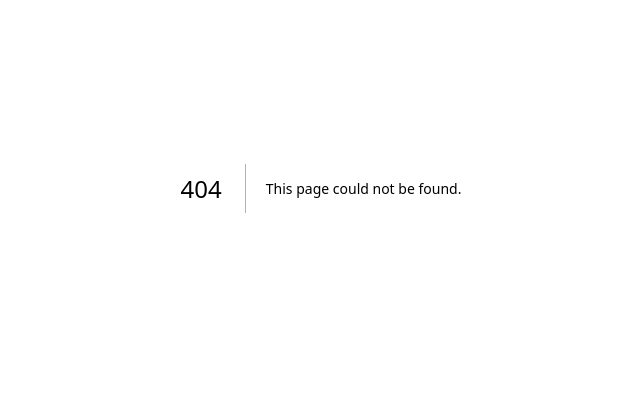
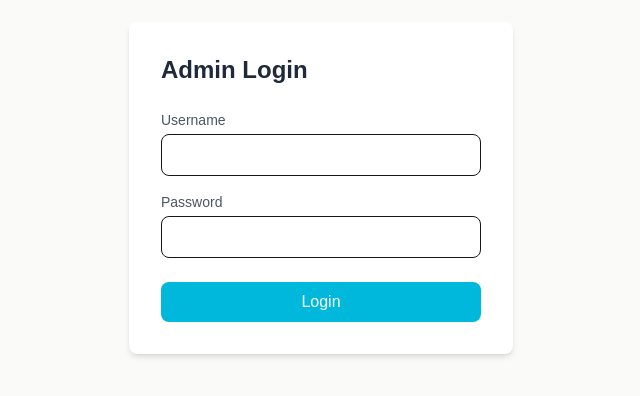
Before and after one commit to AdrianBintang29/portfolio-adrian, a Next.js app: page /admin/login in a window 1280 px wide. Before the commit this address had no page. Shown: the part 212-608 px from the top of the page, without its empty margins (319-959 px from the left). Built offline with nearby package versions, Linux system fonts and the light colour scheme; a web font is replaced by a local one.

Commit message:
Tambah halaman admin login dan dashboard

```diff
--- /dev/null
+++ b/app/admin/dashboard/page.tsx
@@ -0,0 +1,62 @@
+"use client";
+
+import { useEffect, useState } from "react";
+import { useRouter } from "next/navigation";
+
+type Project = {
+  id: number;
+  title: string;
+  description: string;
+  link: string;
+};
+
+export default function DashboardPage() {
+  const [projects, setProjects] = useState<Project[]>([]);
+  const router = useRouter();
+
+  useEffect(() => {
+    const token = localStorage.getItem("token");
+    if (!token) {
+      router.push("/admin/login");
+      return;
+    }
+
+    fetch("http://localhost:8080/projects")
+      .then((res) => res.json())
+      .then((data) => setProjects(data));
+  }, [router]);
+
+  function handleLogout() {
+    localStorage.removeItem("token");
+    router.push("/admin/login");
+  }
+
+  return (
+    <main className="min-h-screen bg-stone-50 dark:bg-neutral-900 p-8">
+      <div className="max-w-2xl mx-auto">
+        <div className="flex justify-between items-center mb-6">
+          <h1 className="text-2xl font-bold text-gray-800 dark:text-white">Dashboard Admin</h1>
+          <button
+            onClick={handleLogout}
+            className="px-4 py-2 bg-red-500 hover:bg-red-600 text-white rounded-lg text-sm"
+          >
+            Logout
+          </button>
+        </div>
+
+        <h2 className="text-lg font-semibold text-gray-700 dark:text-gray-200 mb-3">Daftar Project</h2>
+        <div className="space-y-3">
+          {projects.map((project) => (
+            <div
+              key={project.id}
+              className="p-4 bg-white dark:bg-neutral-800 rounded-lg shadow"
+            >
+              <h3 className="font-semibold text-gray-800 dark:text-white">{project.title}</h3>
+              <p className="text-sm text-gray-500 dark:text-gray-400">{project.description}</p>
+            </div>
+          ))}
+        </div>
+      </div>
+    </main>
+  );
+}
--- /dev/null
+++ b/app/admin/login/page.tsx
@@ -0,0 +1,80 @@
+"use client";
+
+import { useState } from "react";
+import { useRouter } from "next/navigation";
+
+export default function LoginPage() {
+  const [username, setUsername] = useState("");
+  const [password, setPassword] = useState("");
+  const [error, setError] = useState("");
+  const router = useRouter();
+
+  async function handleLogin(e: React.FormEvent) {
+    e.preventDefault();
+    setError("");
+
+    try {
+      const res = await fetch("http://localhost:8080/login", {
+        method: "POST",
+        headers: { "Content-Type": "application/json" },
+        body: JSON.stringify({ username, password }),
+      });
+
+      const data = await res.json();
+
+      if (!res.ok) {
+        setError(data.error || "Login gagal");
+        return;
+      }
+
+      localStorage.setItem("token", data.token);
+      router.push("/admin/dashboard");
+    } catch (err) {
+      setError("Terjadi kesalahan, coba lagi");
+    }
+  }
+
+  return (
+    <main className="min-h-screen flex items-center justify-center bg-stone-50 dark:bg-neutral-900">
+      <form
+        onSubmit={handleLogin}
+        className="bg-white dark:bg-neutral-800 p-8 rounded-lg shadow-md w-full max-w-sm"
+      >
+        <h1 className="text-2xl font-bold text-gray-800 dark:text-white mb-6">Admin Login</h1>
+
+        {error && (
+          <p className="mb-4 text-sm text-red-600 dark:text-red-400">{error}</p>
+        )}
+
+        <div className="mb-4">
+          <label className="block text-sm text-gray-600 dark:text-gray-300 mb-1">Username</label>
+          <input
+            type="text"
+            value={username}
+            onChange={(e) => setUsername(e.target.value)}
+            className="w-full px-3 py-2 border rounded-lg dark:bg-neutral-700 dark:text-white dark:border-neutral-600"
+            required
+          />
+        </div>
+
+        <div className="mb-6">
+          <label className="block text-sm text-gray-600 dark:text-gray-300 mb-1">Password</label>
+          <input
+            type="password"
+            value={password}
+            onChange={(e) => setPassword(e.target.value)}
+            className="w-full px-3 py-2 border rounded-lg dark:bg-neutral-700 dark:text-white dark:border-neutral-600"
+            required
+          />
+        </div>
+
+        <button
+          type="submit"
+          className="w-full py-2 bg-cyan-500 hover:bg-cyan-400 text-white rounded-lg font-medium transition-colors"
+        >
+          Login
+        </button>
+      </form>
+    </main>
+  );
+}
```
